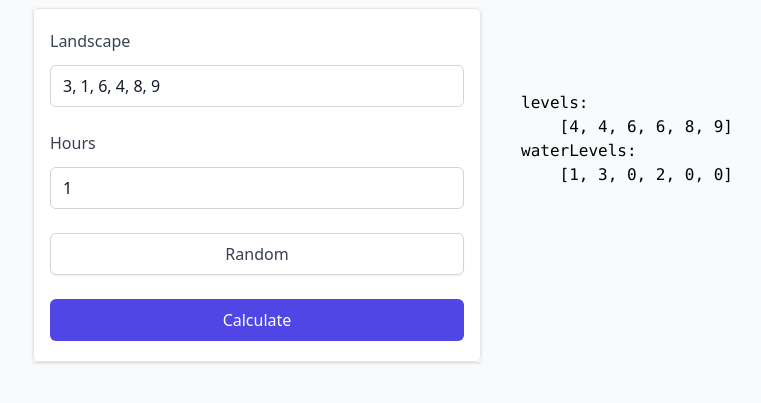
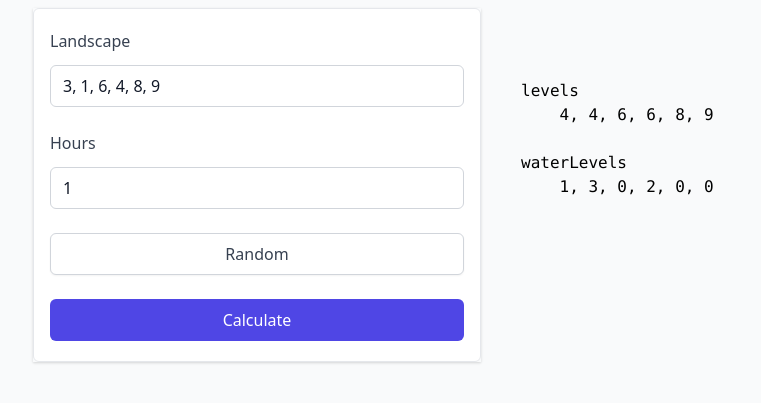
Before and after one commit to evxn/water-levels, a website with bundled scripts: page src/index.html in a window 1280 px wide. Both pictures are taken after a click on the button "Calculate". Shown: the part 261-664 px from the top of the page, without its empty margins (159-920 px from the left). Built offline with nearby package versions, Linux system fonts and the light colour scheme; files whose address does not match are found by name.

Commit message:
add more room to the result http-server cache disabled npm script renamed

```diff
--- a/package.json
+++ b/package.json
@@ -4,10 +4,10 @@
     "description": "",
     "main": "dist/main.js",
     "scripts": {
-        "serve": "npx http-server -p 3333 dist",
+        "serve": "npx http-server -p 3333 -c-1 dist",
         "start": "npx tsc -p tsconfig.json -w",
         "build": "npx tsc -p tsconfig.json",
-        "buildWebsite": "NODE_ENV=production npx tailwindcss-cli build -o ./dist/tailwind.css && npm run build && cp src/index.html dist"
+        "build-website": "NODE_ENV=production npx tailwindcss-cli build -o ./dist/tailwind.css && npm run build && cp src/index.html dist"
     },
     "author": "evxn",
     "license": "MIT",
--- a/src/main.ts
+++ b/src/main.ts
@@ -89,8 +89,8 @@ function submitHandler(event: Event, form: HTMLFormElement, result: Element) {
 
 	const { levels, waterLevels } = calculateWaterLevels(hours, landscape);
 
-	result.textContent = `levels:\n\t[${stringifyResult(levels)}]\n`;
-	result.textContent += `waterLevels:\n\t[${stringifyResult(waterLevels)}]`;
+	result.textContent = `levels\n\t${stringifyResult(levels)}\n\n`;
+	result.textContent += `waterLevels\n\t${stringifyResult(waterLevels)}`;
 }
 
 function stringifyResult(levels: number[]): string {
```
Also changed, not shown: dist/index.html, dist/main.js, src/index.html (line endings or trailing spaces), 1 other file.
